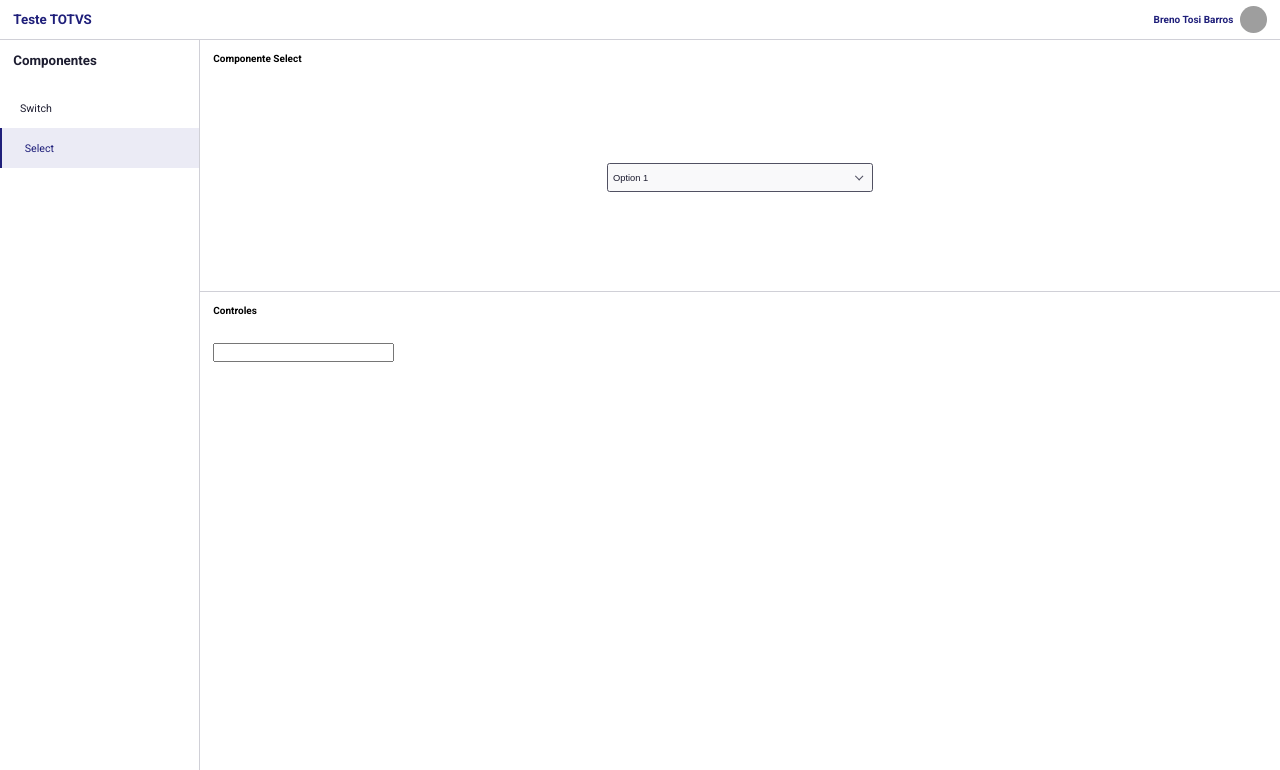
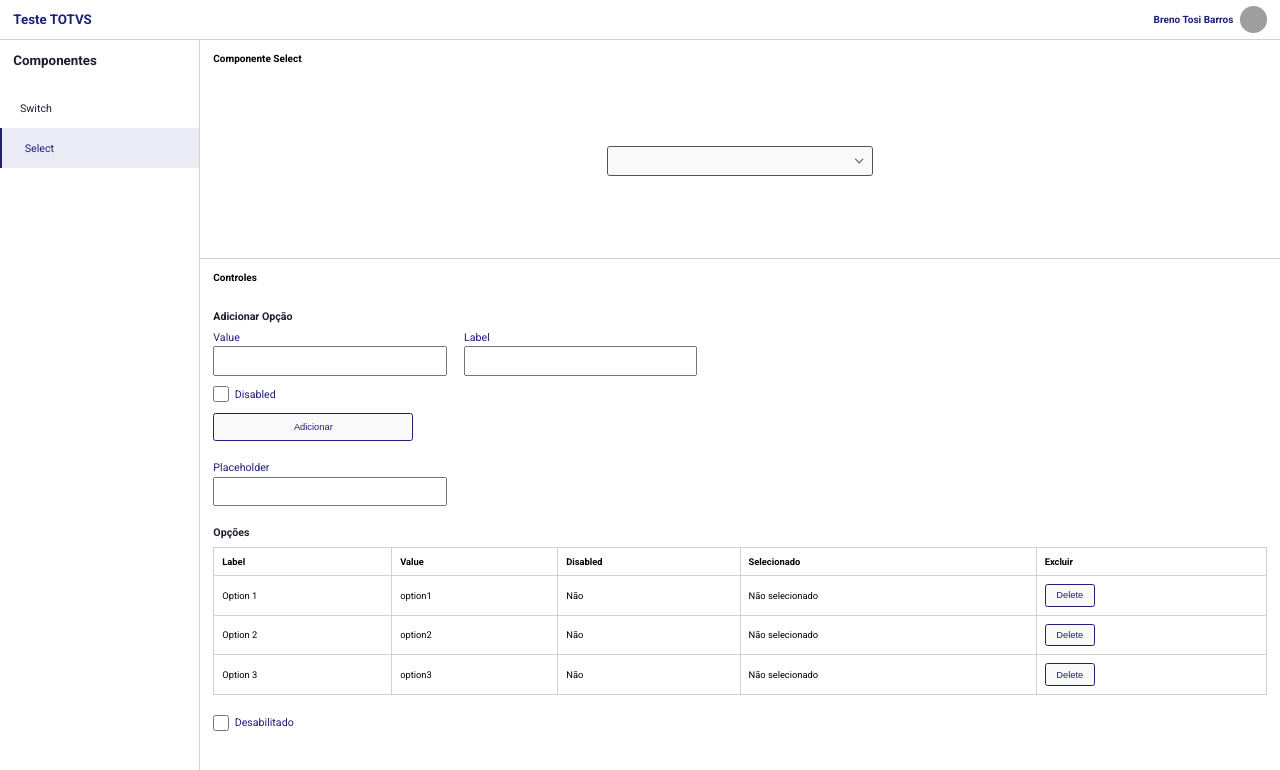
Before and after one commit to Brecori/totvs-test, an Angular app: page /select in a window 1280 px wide. Shown: the top 770 px of the page. Built offline with nearby package versions, Linux system fonts and the light colour scheme; grey boxes are pictures that could not be loaded.

Commit message:
feat(select-control): adiciona pagina de controle do select

```diff
--- a/src/app/components/control-page/control-page.scss
+++ b/src/app/components/control-page/control-page.scss
@@ -18,7 +18,7 @@
   align-items: center;
   justify-content: center;
   width: 100%;
-  height: 30rem;
+  height: 25rem;
 }
 
 .controls-container {
@@ -28,6 +28,7 @@
   width: 100%;
   height: 100%;
   padding: 2rem;
+  overflow-y: scroll;
 }
 
 .controls {
--- a/src/app/components/input/input.html
+++ b/src/app/components/input/input.html
@@ -1,3 +1,10 @@
 <label class="input-container">
-  <input type="text" />
+  <span class="input-label">{{ label }}</span>
+  <input
+    #textInput
+    type="text"
+    class="input"
+    [value]="value"
+    (input)="valueChange.emit(textInput.value)"
+  />
 </label>
--- a/src/app/components/input/input.scss
+++ b/src/app/components/input/input.scss
@@ -0,0 +1,19 @@
+.input-container {
+  display: flex;
+  flex-direction: column;
+  gap: 0.4rem;
+}
+
+.input-label {
+  font-size: 1.6rem;
+  color: var(--color-hover);
+}
+
+.input {
+  min-height: 4.4rem;
+  padding: 1.1rem 0.8rem;
+  min-width: 35rem;
+  max-width: 35rem;
+  width: 100%;
+  font-size: 1.4rem;
+}
--- a/src/app/components/input/input.ts
+++ b/src/app/components/input/input.ts
@@ -1,9 +1,14 @@
-import { Component } from '@angular/core';
+import { Component, Input, output } from '@angular/core';
 
 @Component({
   imports: [],
-  selector: 'app-input',
+  selector: 'app-input-text',
   styleUrl: './input.scss',
   templateUrl: './input.html',
 })
-export class Input {}
+export class InputText {
+  @Input() label = '';
+
+  @Input() value = '';
+  readonly valueChange = output<string>();
+}
--- a/src/app/components/select/select.html
+++ b/src/app/components/select/select.html
@@ -1,12 +1,29 @@
-<div class="select-wrapper" [ngClass]="{ disabled: isDisabled, required: isRequired }">
-  <select class="select" [disabled]="isDisabled" [required]="isRequired">
-    @if (placeholder) {
-      <option value="" disabled selected class="placeholder">
-        {{ placeholder }}
-      </option>
-    }
-    @for (option of options; track option) {
-      <option [value]="option.value" [disabled]="option.disabled">
+<div class="select-wrapper" [ngClass]="{ disabled: isDisabled(), required: isRequired() }">
+  <select
+    #selectElement
+    class="select"
+    [disabled]="isDisabled()"
+    [required]="isRequired()"
+    (change)="updateValue(selectElement.value)"
+    (blur)="onTouched()"
+  >
+    <option
+      value=""
+      disabled
+      selected
+      class="placeholder"
+      [hidden]="value() !== ''"
+      [selected]="value() === ''"
+    >
+      {{ placeholder() }}
+    </option>
+
+    @for (option of options(); track option.value) {
+      <option
+        [value]="option.value"
+        [disabled]="option.disabled"
+        [selected]="value() === option.value"
+      >
         {{ option.label }}
       </option>
     }
--- a/src/app/components/select/select.ts
+++ b/src/app/components/select/select.ts
@@ -1,20 +1,50 @@
-import { Component, Input } from '@angular/core';
+import { Component, forwardRef, input, Input, signal } from '@angular/core';
 import type { SelectOption } from './select-option';
 import { NgClass } from '@angular/common';
+import { ControlValueAccessor, NG_VALUE_ACCESSOR } from '@angular/forms';
 
 @Component({
   imports: [NgClass],
   selector: 'app-select',
   styleUrl: './select.scss',
   templateUrl: './select.html',
+  providers: [
+    {
+      provide: NG_VALUE_ACCESSOR,
+      useExisting: forwardRef(() => Select),
+      multi: true,
+    },
+  ],
 })
-export class Select {
-  @Input() isDisabled = false;
-  @Input() isRequired = false;
-  @Input() placeholder = '';
-  @Input() options: SelectOption[] = [
-    { value: 'option1', label: 'Option 1' },
-    { value: 'option2', label: 'Option 2' },
-    { value: 'option3', label: 'Option 3' },
-  ];
+export class Select implements ControlValueAccessor {
+  options = input<SelectOption[]>([]);
+  readonly placeholder = input<string | null>(null);
+  readonly isRequired = input<boolean>(false);
+
+  protected readonly isDisabled = signal(false);
+  protected readonly value = signal('');
+
+  private onChange: (value: string) => void = () => {};
+  protected onTouched: () => void = () => {};
+
+  writeValue(value: string | null): void {
+    this.value.set(value ?? '');
+  }
+
+  registerOnChange(fn: (value: string) => void): void {
+    this.onChange = fn;
+  }
+
+  registerOnTouched(fn: () => void): void {
+    this.onTouched = fn;
+  }
+
+  setDisabledState(isDisabled: boolean): void {
+    this.isDisabled.set(isDisabled);
+  }
+
+  protected updateValue(value: string): void {
+    this.value.set(value);
+    this.onChange(value);
+  }
 }
--- a/src/app/components/switch/switch.ts
+++ b/src/app/components/switch/switch.ts
@@ -22,8 +22,8 @@ export class Switch implements ControlValueAccessor {
   private onChange: (value: boolean) => void = () => {};
   protected onTouched: () => void = () => {};
 
-  writeValue(value: boolean): void {
-    this.isChecked.set(value);
+  writeValue(value: boolean | null): void {
+    this.isChecked.set(value ?? false);
   }
 
   registerOnChange(fn: (value: boolean) => void): void {
--- a/src/app/pages/select-control/select-control.html
+++ b/src/app/pages/select-control/select-control.html
@@ -1,4 +1,69 @@
 <app-control-page [component]="'Select'">
-  <app-select preview />
-  <app-input controls label="Placeholder" />
+  <app-select
+    preview
+    [formControl]="reactiveControl"
+    [options]="options"
+    [placeholder]="placeholder"
+  />
+
+  <div controls class="add-option-container">
+    <h3 class="add-option-title">Adicionar Opção</h3>
+    <form class="add-option-form" (submit)="addOption()">
+      <div class="add-option-inputs">
+        <app-input-text label="Value" [(value)]="newOption.value" />
+        <app-input-text label="Label" [(value)]="newOption.label" />
+      </div>
+      <app-checkbox label="Disabled" [(isChecked)]="newOption.disabled!" />
+      <button class="add-option-button" type="submit">Adicionar</button>
+      @if (optionError) {
+        <p class="add-option-error" role="status">{{ optionError }}</p>
+      }
+    </form>
+  </div>
+
+  <app-input-text
+    controls
+    label="Placeholder"
+    [value]="placeholder"
+    (valueChange)="placeholder = $event"
+  />
+
+  <div class="options-container" controls>
+    <h3 class="options-title">Opções</h3>
+    <table class="options-table">
+      <thead>
+        <tr>
+          <th>Label</th>
+          <th>Value</th>
+          <th>Disabled</th>
+          <th>Selecionado</th>
+          <th>Excluir</th>
+        </tr>
+      </thead>
+      <tbody>
+        @for (option of options; track option.value) {
+          <tr>
+            <td>{{ option.label }}</td>
+            <td>{{ option.value }}</td>
+            <td>{{ option.disabled === true ? 'Sim' : 'Não' }}</td>
+            <td>
+              {{ option.value === reactiveControl.value ? 'Selecionado' : 'Não selecionado' }}
+            </td>
+            <td>
+              <button class="options-table-button" (click)="deleteOption(option.value)">
+                Delete
+              </button>
+            </td>
+          </tr>
+        }
+      </tbody>
+    </table>
+  </div>
+
+  <app-checkbox
+    controls
+    label="Desabilitado"
+    [isChecked]="reactiveControl.disabled"
+    (isCheckedChange)="setReactiveDisabled($event)"
+  />
 </app-control-page>
--- a/src/app/pages/select-control/select-control.scss
+++ b/src/app/pages/select-control/select-control.scss
@@ -3,3 +3,87 @@
   width: 100%;
   height: 100%;
 }
+
+.add-option-container {
+  display: flex;
+  flex-direction: column;
+  gap: 1.2rem;
+}
+
+.add-option-title {
+  font-size: 1.6rem;
+  color: var(--color-text);
+}
+
+.add-option-inputs {
+  display: flex;
+  gap: 2.6rem;
+  align-items: center;
+}
+
+.add-option-form {
+  display: flex;
+  flex-direction: column;
+  gap: 1.6rem;
+}
+
+.add-option-button {
+  padding: 1.2rem 2.4rem;
+  font-size: 1.4rem;
+  color: var(--color-hover);
+  background-color: var(--color-background);
+  border: 0.1rem solid var(--color-hover);
+  border-radius: 0.4rem;
+  max-width: 30rem;
+  cursor: pointer;
+  transition: background-color 0.3s ease;
+
+  &:hover {
+    background-color: var(--color-background-hover);
+  }
+}
+
+.add-option-error {
+  font-size: 1.4rem;
+  color: var(--color-error);
+}
+
+.options-container {
+  display: flex;
+  flex-direction: column;
+  gap: 1.2rem;
+}
+
+.options-title {
+  font-size: 1.6rem;
+  color: var(--color-text);
+}
+
+.options-table {
+  width: 100%;
+  border-collapse: collapse;
+  border: 0.1rem solid var(--color-disabled);
+}
+
+.options-table th,
+.options-table td {
+  padding: 1.2rem;
+  text-align: left;
+  border: 0.1rem solid var(--color-disabled);
+  font-size: 1.4rem;
+}
+
+.options-table-button {
+  padding: 0.8rem 1.6rem;
+  font-size: 1.4rem;
+  color: var(--color-hover);
+  background-color: var(--color-background);
+  border: 0.1rem solid var(--color-hover);
+  border-radius: 0.4rem;
+  cursor: pointer;
+  transition: background-color 0.3s ease;
+
+  &:hover {
+    background-color: var(--color-background-hover);
+  }
+}
--- a/src/app/pages/select-control/select-control.ts
+++ b/src/app/pages/select-control/select-control.ts
@@ -2,12 +2,59 @@ import { Component } from '@angular/core';
 import { ControlPage } from '../../components/control-page/control-page';
 import { Select } from '../../components/select/select';
 import { Checkbox } from '../../components/checkbox/checkbox';
-import { Input } from '../../components/input/input';
+import { InputText } from '../../components/input/input';
+import { FormControl, FormsModule, ReactiveFormsModule } from '@angular/forms';
+import { SelectOption } from '../../components/select/select-option';
 
 @Component({
-  imports: [ControlPage, Select, Checkbox, Input],
+  imports: [ControlPage, Select, Checkbox, InputText, ReactiveFormsModule, FormsModule],
   selector: 'app-select-control',
   styleUrl: './select-control.scss',
   templateUrl: './select-control.html',
 })
-export class SelectControl {}
+export class SelectControl {
+  options: SelectOption[] = [
+    { value: 'option1', label: 'Option 1' },
+    { value: 'option2', label: 'Option 2' },
+    { value: 'option3', label: 'Option 3' },
+  ];
+
+  newOption: SelectOption = { value: '', label: '', disabled: false };
+  optionError = '';
+  placeholder = '';
+
+  readonly reactiveControl = new FormControl('', {
+    nonNullable: true,
+  });
+
+  setReactiveDisabled(disabled: boolean): void {
+    if (disabled) {
+      this.reactiveControl.disable();
+    } else {
+      this.reactiveControl.enable();
+    }
+  }
+
+  deleteOption(value: string): void {
+    this.options = this.options.filter((option) => option.value !== value);
+  }
+
+  addOption(): void {
+    const value = this.newOption.value.trim();
+    const label = this.newOption.label.trim();
+
+    if (!value || !label) {
+      this.optionError = 'Preencha todos os campos';
+      return;
+    }
+
+    if (this.options.some((option) => option.value === value)) {
+      this.optionError = 'Valor já existe';
+      return;
+    }
+
+    this.options = [...this.options, { value, label, disabled: this.newOption.disabled }];
+    this.newOption = { value: '', label: '', disabled: false };
+    this.optionError = '';
+  }
+}
```
Also changed, not shown: 1 other file (tests, documents, lock files or other folders).
